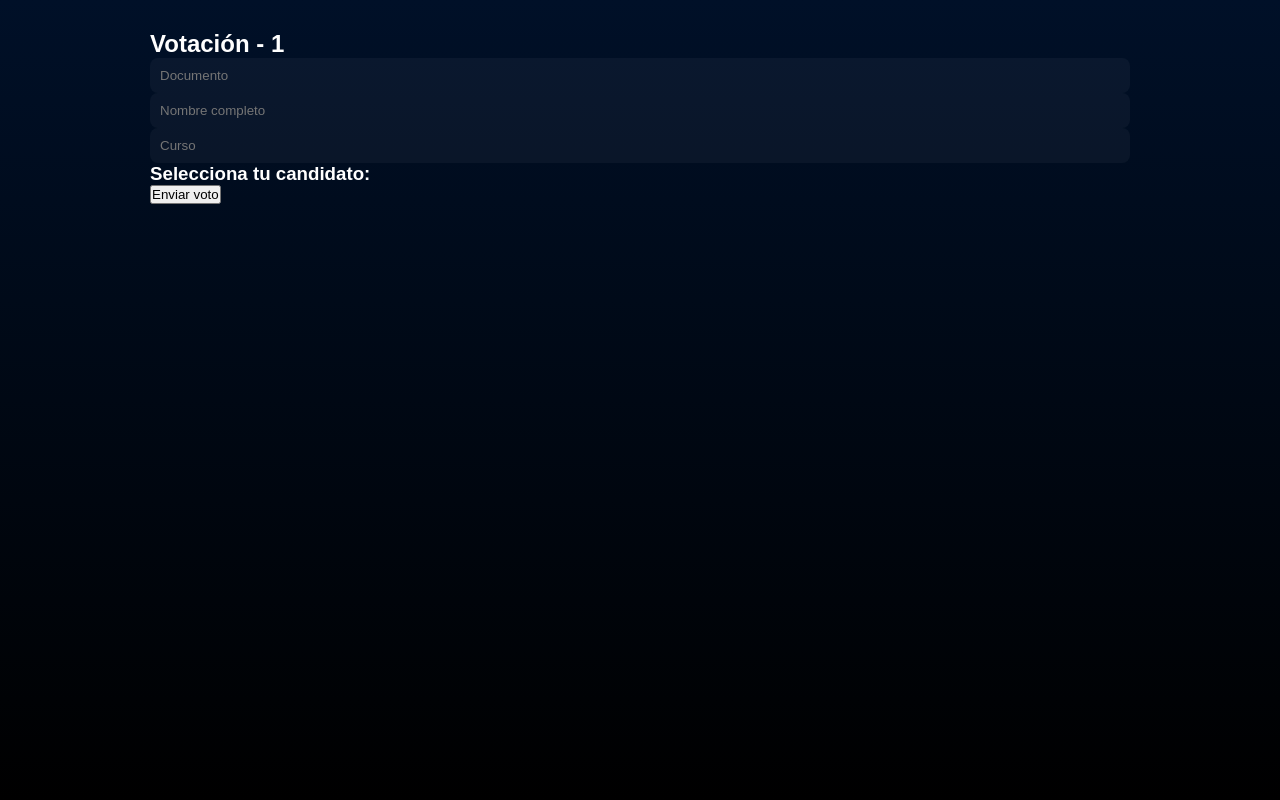
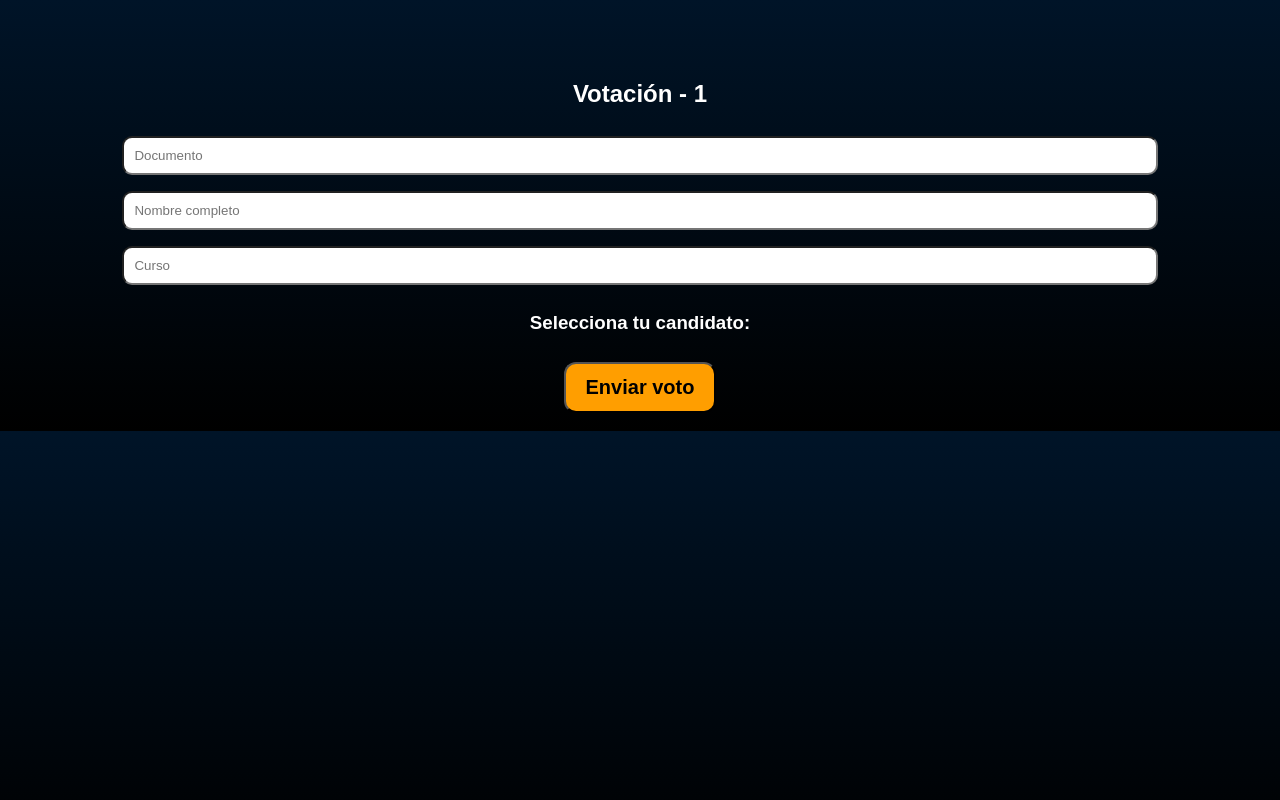
Before and after one commit to votosjjn/Votaciones, a Flask app: page /votar/1 in a window 1280 px wide. Run offline with Flask 3, Linux system fonts and the light colour scheme.

Commit message:
Refactor CSS styles and update layout

```diff
--- a/static/style.css
+++ b/static/style.css
@@ -1,79 +1,68 @@
-/* base */
-*{box-sizing:border-box;margin:0;padding:0}
-body{
-  font-family:'Poppins',sans-serif;
-  background: linear-gradient(180deg,#001028 0%,#000000 100%);
-  color:#fff;
-  min-height:100vh;
-  display:flex;
-  flex-direction:column;
-  align-items:center;
+body {
+    background: linear-gradient(#001428, #000000);
+    color: white;
+    text-align: center;
+    font-family: Arial;
 }
 
-/* splash (entrada) */
-.splash{
-  position:fixed;inset:0;display:flex;align-items:center;justify-content:center;
-  background:radial-gradient(circle at center, rgba(0,10,30,0.95), rgba(0,0,0,0.9));
-  z-index:9999;animation:fadeOutSplash 0.5s ease 3s forwards;
+.container {
+    margin-top: 80px;
 }
-.splash-logo{width:220px;filter:drop-shadow(0 0 30px #ffd24d);transform-origin:center;animation:logoBoom 1.8s ease-out;}
-@keyframes logoBoom{
-  0%{transform:scale(.2);opacity:0}
-  60%{transform:scale(1.18);opacity:1;filter:drop-shadow(0 0 40px #ffd24d)}
-  100%{transform:scale(1)}
+
+.titulo-color {
+    font-size: 48px;
+    padding: 10px 25px;
+    border-radius: 20px;
+    background: linear-gradient(90deg, #ff9e00, #ffe45c);
+    color: black;
+    display: inline-block;
 }
-@keyframes fadeOutSplash{to{opacity:0;visibility:hidden;pointer-events:none}}
 
-/* header franja amarilla */
-.header-bar{
-  width:100%;
-  display:flex;align-items:center;justify-content:center;gap:12px;
-  background:linear-gradient(90deg,#ffd24d,#ff8c1a);
-  padding:14px 8px;box-shadow:0 4px 20px rgba(0,0,0,0.4);
+.btn {
+    padding: 12px 20px;
+    border-radius: 12px;
+    text-decoration: none;
+    font-size: 20px;
+    font-weight: bold;
+    margin: 10px;
 }
-.header-logo{height:60px}
-.header-bar h1{color:#111;font-weight:700;text-align:center;line-height:1}
 
-/* main card */
-.container{width:95%;max-width:980px;margin-top:30px}
-.card{background:linear-gradient(180deg, rgba(255,255,255,0.03), rgba(255,255,255,0.02));border-radius:16px;padding:22px;margin:16px auto;box-shadow:0 8px 30px rgba(0,0,0,0.6)}
-.center{text-align:center}
+.naranja { background: #ff9e00; color: black; }
+.amarillo { background: #ffe45c; color: black; }
 
-/* welcome text */
-.welcome-text{color:#e6e6e6;margin:10px 0;font-size:1.05rem}
+input, select {
+    padding: 10px;
+    border-radius: 10px;
+    width: 80%;
+    margin: 8px 0;
+}
 
-/* actions/buttons */
-.actions{display:flex;gap:12px;justify-content:center;align-items:center;margin-top:12px;flex-wrap:wrap}
-a.btn-glow,button.btn-glow{
-  display:inline-block;padding:10px 18px;border-radius:30px;background:linear-gradient(90deg,#ffd24d,#ff8c1a);
-  color:#111;font-weight:700;text-decoration:none;border:none;cursor:pointer;box-shadow:0 0 18px rgba(255,160,30,0.6);transition:transform .18s ease,box-shadow .18s ease;
+.candidato {
+    display: block;
+    margin: 10px;
+    padding: 10px;
+    background: #0f1c33;
+    border-radius: 10px;
 }
-a.btn-glow:hover,button.btn-glow:hover{transform:translateY(-3px);box-shadow:0 0 30px rgba(255,160,30,0.95)}
-a.btn-outline{padding:10px 18px;border-radius:30px;border:2px solid #ffd24d;color:#ffd24d;text-decoration:none;transition:all .18s}
-a.btn-outline:hover{background:#ffd24d;color:#111}
 
-/* inputs */
-label{display:block;text-align:left;margin:12px 0 6px;color:#ddd}
-input[type="text"]{width:100%;padding:10px;border-radius:8px;border:none;background:rgba(255,255,255,0.04);color:#fff}
+table {
+    width: 90%;
+    margin: auto;
+    background: #102033;
+    border-radius: 10px;
+}
 
-/* grid candidatos */
-.grid{display:flex;gap:18px;flex-wrap:wrap;justify-content:center;margin-top:12px}
-.candidate{width:170px;background:rgba(255,255,255,0.03);padding:12px;border-radius:12px;text-align:center}
-.candidate img{width:110px;height:110px;border-radius:50%;object-fit:cover;border:3px solid #ffd24d;box-shadow:0 0 18px rgba(255,200,50,0.25)}
-.candidate h3{margin:8px 0 10px;color:#fff}
+th, td {
+    padding: 10px;
+    border-bottom: 1px solid #222;
+}
 
-/* results */
-.results-container{width:90%;max-width:720px;margin:18px auto}
-.result-item{display:flex;align-items:center;gap:14px;padding:12px}
-.result-item img{width:80px;height:80px;border-radius:50%;border:3px solid #ffd24d}
-.bar{flex:1;height:14px;background:rgba(255,255,255,0.08);border-radius:10px;overflow:hidden;margin-top:6px}
-.fill{height:100%;background:linear-gradient(90deg,#ffd24d,#ff8c1a);transition:width .8s ease}
+.error {
+    color: red;
+    margin-top: 10px;
+}
 
-/* small */
-.msg{color:#ffd24d;margin-top:10px}
-.qr-img{width:120px;margin-top:16px;filter:drop-shadow(0 0 18px rgba(255,200,0,0.25))}
-.qr-text{color:#dcdcdc;margin-top:8px}
-
-/* footer */
-footer{width:100%;padding:14px 8px;background:linear-gradient(180deg,rgba(0,0,0,0.4),transparent);color:#ffd24d;text-align:center;position:relative;margin-top:24px}
-.hidden{display:none}
+.qr {
+    width: 200px;
+    margin-top: 20px;
+}
```
